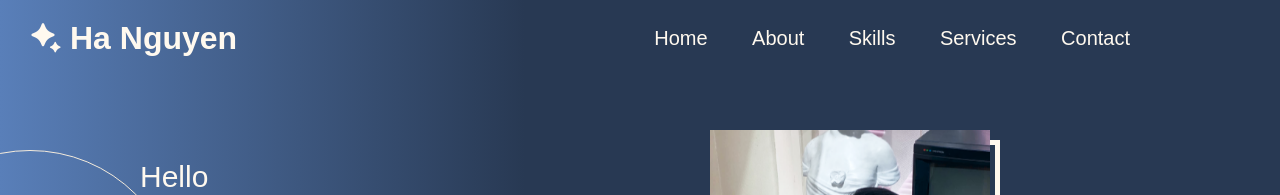
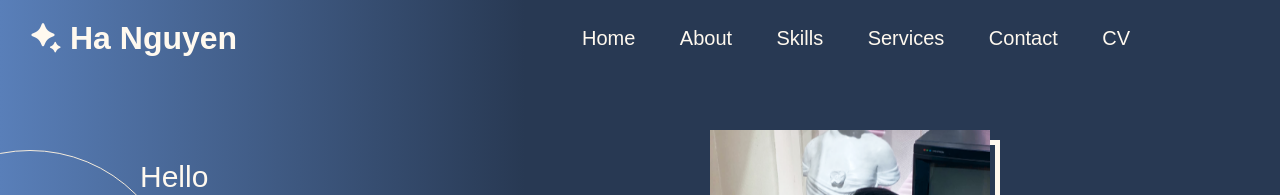
Before and after one commit to hanguyen2403/hanguyen2403.github.io, a plain HTML site: page index.html in a window 1280 px wide. Shown: the top 195 px of the page. Drawn offline with nearby package versions, Linux system fonts and the light colour scheme; a web font is replaced by a local one.

Commit message:
Add menu for CV

```diff
--- a/index.html
+++ b/index.html
@@ -20,6 +20,7 @@
                 <a href="skills.html" class="nav--bar--skills">Skills</a>
                 <a href="services.html" class="nav--bar--projects">Services</a>
                 <a href="contact.html" class="nav--bar--contact">Contact</a>
+                <a href="responsive-portfolio-bootstrap.html" class="nav--bar--contact">CV</a>
             </div>
     </header>
     <!----==================== MAIN ====================---->
```
